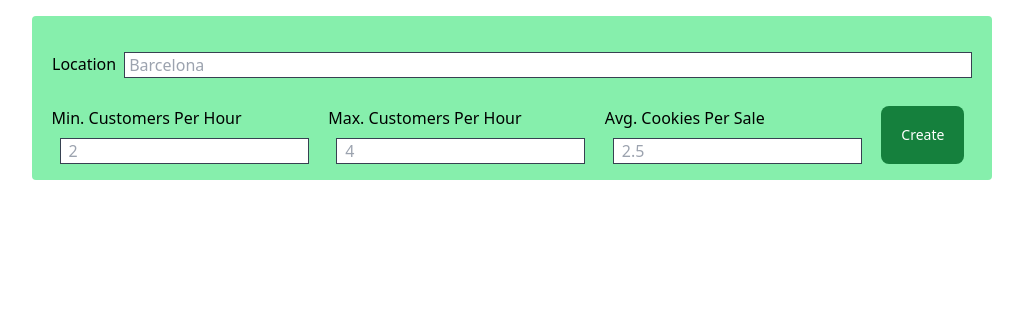
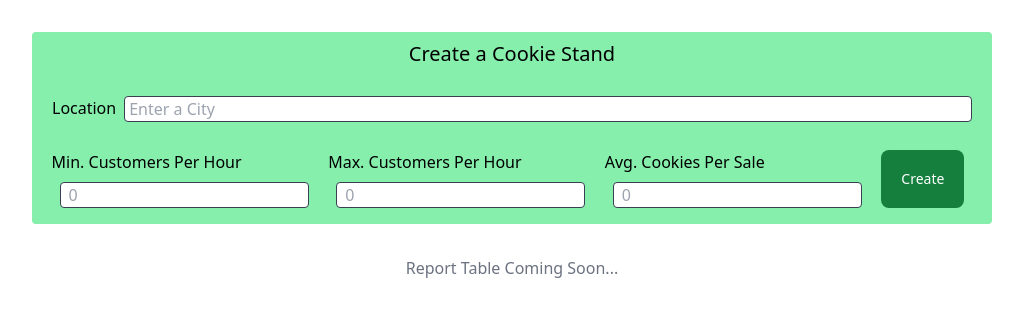
Before and after one commit to ianfshirley/cookie-stand-admin, a Next.js app: page /main in a window 1280 px wide. Shown: the top 316 px of the page, without its empty margins (128-1151 px from the left). Built offline with nearby package versions, Linux system fonts and the light colour scheme.

Commit message:
lab 37 complete

```diff
--- a/pages/footer.js
+++ b/pages/footer.js
@@ -2,9 +2,9 @@ import Link from 'next/link'
 
 export default function Footer() {
   return (
-    <div>
+    <div className='fixed bottom-0 w-full'>
       <footer className='flex items-center justify-center p-4 bg-green-500 text-gray-900'>
-        ©2022 Ian F. Shirley
+        ©2023 Ian F. Shirley
       </footer>
     </div>
   )
--- a/pages/main.js
+++ b/pages/main.js
@@ -5,28 +5,29 @@ export default function Main() {
   return (
     <>
       <main>
-        <form className='w-3/4 p-2 mx-auto my-4 bg-green-300 rounded'>
+        <form className='w-3/4 p-2 mx-auto my-8 bg-green-300 rounded'>
+          <h2 className='content-center text-center text-xl'>Create a Cookie Stand</h2>
           <div id='location_div' className='flex justify-evenly p-3 my-4' >
             <label for='location'>Location</label>
-            <input name='location' id='location' placeholder='Barcelona' className='flex-auto ml-2 pl-1 border border-gray-700' />
+            <input name='location' id='location' placeholder='Enter a City' className='flex-auto ml-2 pl-1 border border-gray-700 rounded' />
           </div>
           <div className='flex flex-row justify-evenly'>
             <label>
               Min. Customers Per Hour
-              <input name='minimum_customers_per_hour' placeholder='2' className='block px-2 m-2 border border-gray-700' />
+              <input name='minimum_customers_per_hour' placeholder='0' className='block px-2 m-2 border border-gray-700 rounded' />
             </label>
             <label>
               Max. Customers Per Hour
-              <input name='maximum_customers_per_hour' placeholder='4' className='block px-2 m-2 border border-gray-700' />
+              <input name='maximum_customers_per_hour' placeholder='0' className='block px-2 m-2 border border-gray-700 rounded' />
             </label>
             <label>
               Avg. Cookies Per Sale
-              <input name='average_cookies_per_sale' placeholder='2.5' className='block px-2 m-2 border border-gray-700' />
+              <input name='average_cookies_per_sale' placeholder='0' className='block px-2 m-2 border border-gray-700 rounded' />
             </label>
             <button className='focus:outline-none text-white bg-green-700 hover:bg-green-800 focus:ring-4 focus:ring-green-300 font-medium rounded-lg text-sm px-5 py-2.5 mr-2 mb-2 dark:bg-green-600 dark:hover:bg-green-700 dark:focus:ring-green-800'>Create</button>
           </div>
         </form>
-
+        <p className='text-center text-gray-500 font-medium'>Report Table Coming Soon...</p>
       </main>
     </>
   )
```
